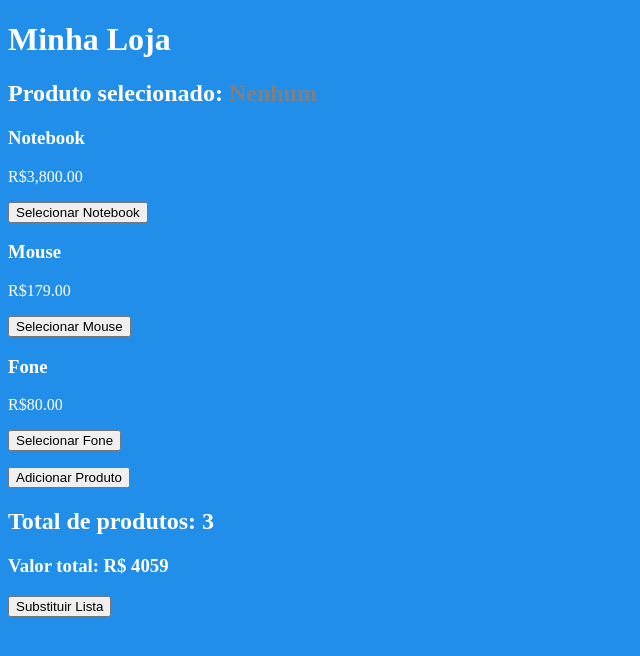
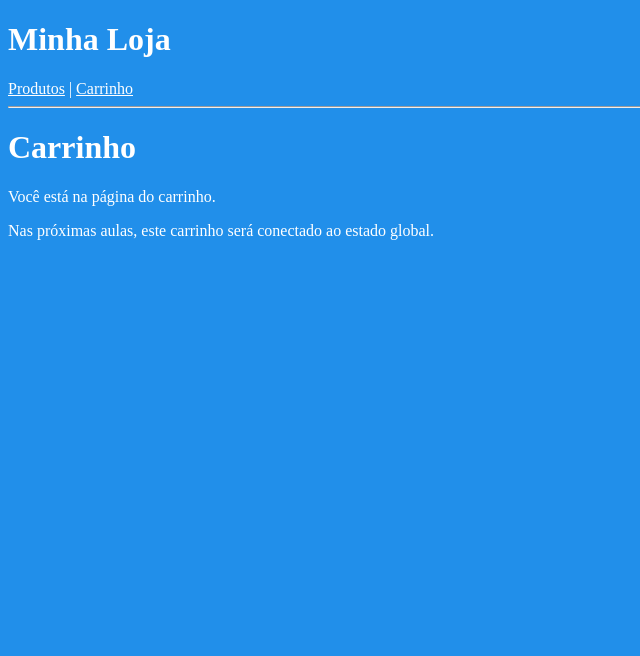
Before and after one commit to Cws021/meu-primeiro-app, an Angular app: page /carrinho in a window 1280 px wide. Before the commit this address led to /. Shown: the top 656 px of the page, without its empty margins (0-640 px from the left). Built offline with nearby package versions, Linux system fonts and the light colour scheme.

Commit message:
Aula de Router - 07/08

```diff
--- a/src/app/app.config.ts
+++ b/src/app/app.config.ts
@@ -7,6 +7,7 @@ import { provideClientHydration, withEventReplay } from '@angular/platform-brows
 export const appConfig: ApplicationConfig = {
   providers: [
     provideBrowserGlobalErrorListeners(),
-    provideRouter(routes), provideClientHydration(withEventReplay())
-  ]
+    provideRouter(routes),
+    provideClientHydration(withEventReplay()),
+  ],
 };
--- a/src/app/app.html
+++ b/src/app/app.html
@@ -1,2 +1,9 @@
 <h1>Minha Loja</h1>
-<app-lista-produtos></app-lista-produtos>
+
+<nav>
+  <a routerLink="/">Produtos</a> |
+  <a routerLink="/carrinho">Carrinho</a>
+</nav>
+
+<hr />
+<router-outlet></router-outlet>
--- a/src/app/app.routes.ts
+++ b/src/app/app.routes.ts
@@ -1,3 +1,14 @@
 import { Routes } from '@angular/router';
+import { ListaProdutos } from './features/produtos/lista-produtos/lista-produtos';
+import { Carrinho } from './features/carrinho/carrinho/carrinho';
 
-export const routes: Routes = [];
+export const routes: Routes = [
+  {
+    path: '',
+    component: ListaProdutos,
+  },
+  {
+    path: 'carrinho',
+    component: Carrinho,
+  },
+];
--- a/src/app/app.ts
+++ b/src/app/app.ts
@@ -1,10 +1,9 @@
 import { Component, signal } from '@angular/core';
-import { ListaProdutos } from './features/produtos/lista-produtos/lista-produtos';
-
+import { RouterOutlet, RouterLink } from '@angular/router';
 
 @Component({
   selector: 'app-root',
-  imports: [ListaProdutos],
+  imports: [RouterOutlet, RouterLink],
   templateUrl: './app.html',
   styleUrl: './app.css',
 })
--- /dev/null
+++ b/src/app/features/carrinho/carrinho/carrinho.html
@@ -0,0 +1,5 @@
+<h1>Carrinho</h1>
+
+  <p>Você está na página do carrinho.</p>
+
+  <p>Nas próximas aulas, este carrinho será conectado ao estado global.</p>
--- /dev/null
+++ b/src/app/features/carrinho/carrinho/carrinho.ts
@@ -0,0 +1,12 @@
+import { Component } from '@angular/core';
+
+@Component({
+  selector: 'app-carrinho',
+  imports: [],
+  templateUrl: './carrinho.html',
+  styleUrl: './carrinho.css',
+})
+export class Carrinho {
+  // Lógica do carrinho virá em aulas futuras
+  // Por ora, apenas exibe a página de carrinho
+}
--- a/src/app/features/produtos/lista-produtos/lista-produtos.html
+++ b/src/app/features/produtos/lista-produtos/lista-produtos.html
@@ -1,9 +1,11 @@
+<!-- Seção de Produtos -->
+<section>
   <h2>
     Produto selecionado:
     @if (produtoSelecionado()) {
-    <strong style="color: rgb(254, 232, 60)">{{ produtoSelecionado() }}</strong>
+      <strong style="color: #04f935">{{ produtoSelecionado() }}</strong>
     } @else {
-    <span style="color: gray">Nenhum</span>
+      <span style="color: rgb(0, 0, 0)">Nenhum</span>
     }
   </h2>
 
@@ -22,3 +24,32 @@
   <h3>Valor total: R$ {{ valorTotal() }}</h3>
 
   <p><button (click)="substituirProdutos()">Substituir Lista</button></p>
+
+  @for (item of produtos(); track $index) {
+    <app-produto
+      -
+      produto
+      [nome]="item.nome"
+      [preco]="item.preco"
+      (
+      produtoSelecionado
+      )=" exibirProduto ($event)"
+    ></app-produto>
+
+    <p><button (click)="adicionarAoCarrinho(item)">Adicionar ao Carrinho</button></p>
+  }
+
+  <hr />
+</section>
+
+<!-- Seção do Carrinho-->
+<section>
+  <h2>Carrinho:</h2>
+
+  @for (item of carrinho(); track $index) {
+    <p>{{ item.nome }} - R$ {{ item.preco.toFixed(2) }}</p>
+  }
+
+  <p><strong>Itens no carrinho:</strong> {{ quantidadeCarrinho() }}</p>
+  <p><strong>Total do Carrinho:</strong> R$ {{ totalCarrinho().toFixed(2) }}</p>
+</section>
--- a/src/app/features/produtos/lista-produtos/lista-produtos.ts
+++ b/src/app/features/produtos/lista-produtos/lista-produtos.ts
@@ -8,6 +8,8 @@ import { Produto } from '../produto/produto';
   styleUrl: './lista-produtos.css',
 })
 export class ListaProdutos {
+  // SIGNAL
+
   // writable sognal => signal (relativo) que permite alterações (com set ou update)
   produtos = signal([
     { nome: 'Notebook', preco: 3800 },
@@ -15,29 +17,23 @@ export class ListaProdutos {
     { nome: 'Fone', preco: 80 },
   ]);
 
+  produtoSelecionado = signal<string | null>(null);
+
+  carrinho = signal<{ nome: string; preco: number }[]>([]);
+
+  // COMPUTED
+
   totalProdutos = computed(() => this.produtos().length); // computed signal observa outro signal e se atualiza automaticamente
 
   valorTotal = computed(() => {
     return this.produtos().reduce((total, item) => total + item.preco, 0);
   });
 
-  exibirProduto(nome: string) {
-    this.produtoSelecionado.set(nome);
-    // Aqui você pode atualizar o estado, abrir modal, etc.
-  }
+  quantidadeCarrinho = computed(() => this.carrinho().length);
 
-  produtoSelecionado = signal<string | null>(null);
-
-  //update  -> adiciona um item ao writable signal
-  adicionarProduto() {
-    this.produtos.update((listaAtual) => [...listaAtual, { nome: 'Teclado', preco: 250 }]);
-  }
-
-  // set -> altera um item do weitable signal
-  substituirProdutos() {
-    this.produtos.set([{ nome: 'Produto novo', preco: 999 }]);
-  }
-
+  totalCarrinho = computed(() => {
+    return this.carrinho().reduce((total, item) => total + item.preco, 0);
+  });
 
   // método construtor - formata os objetos criados a partir dessa classe
   constructor() {
@@ -57,7 +53,26 @@ export class ListaProdutos {
         document.title = `(${this.totalProdutos()}) Minha Loja`;
       }
     });
+  } //fim do contructo
 
-  } //fim do contructo
   //estes effects  gera mensagens no terminal sempre que alterações são realizadas
+
+  exibirProduto(nome: string) {
+    this.produtoSelecionado.set(nome);
+    // Aqui você pode atualizar o estado, abrir modal, etc.
+  }
+
+  //update  -> adiciona um item ao writable signal
+  adicionarProduto() {
+    this.produtos.update((listaAtual) => [...listaAtual, { nome: 'Teclado', preco: 250 }]);
+  }
+
+  // set -> altera um item do weitable signal
+  substituirProdutos() {
+    this.produtos.set([{ nome: 'Produto novo', preco: 999 }]);
+  }
+
+  adicionarAoCarrinho(produto: { nome: string; preco: number }) {
+    this.carrinho.update((listaAtual) => [...listaAtual, produto]);
+  }
 }
--- a/src/styles.css
+++ b/src/styles.css
@@ -3,3 +3,16 @@
     background-color: rgb(33, 143, 234);
     color: white;
 }
+
+a {
+    color: white;
+    text-decoration: underline;
+
+}
+
+a:hover {
+    background-color: aquamarine;
+    color: black;
+    border-radius: 5px;
+    padding: 5px;
+}
```
Also changed, not shown: src/app/features/carrinho/carrinho/carrinho.css (added), 1 other file (tests, documents, lock files or other folders). Lines whose indentation alone changed are shown as unchanged.
